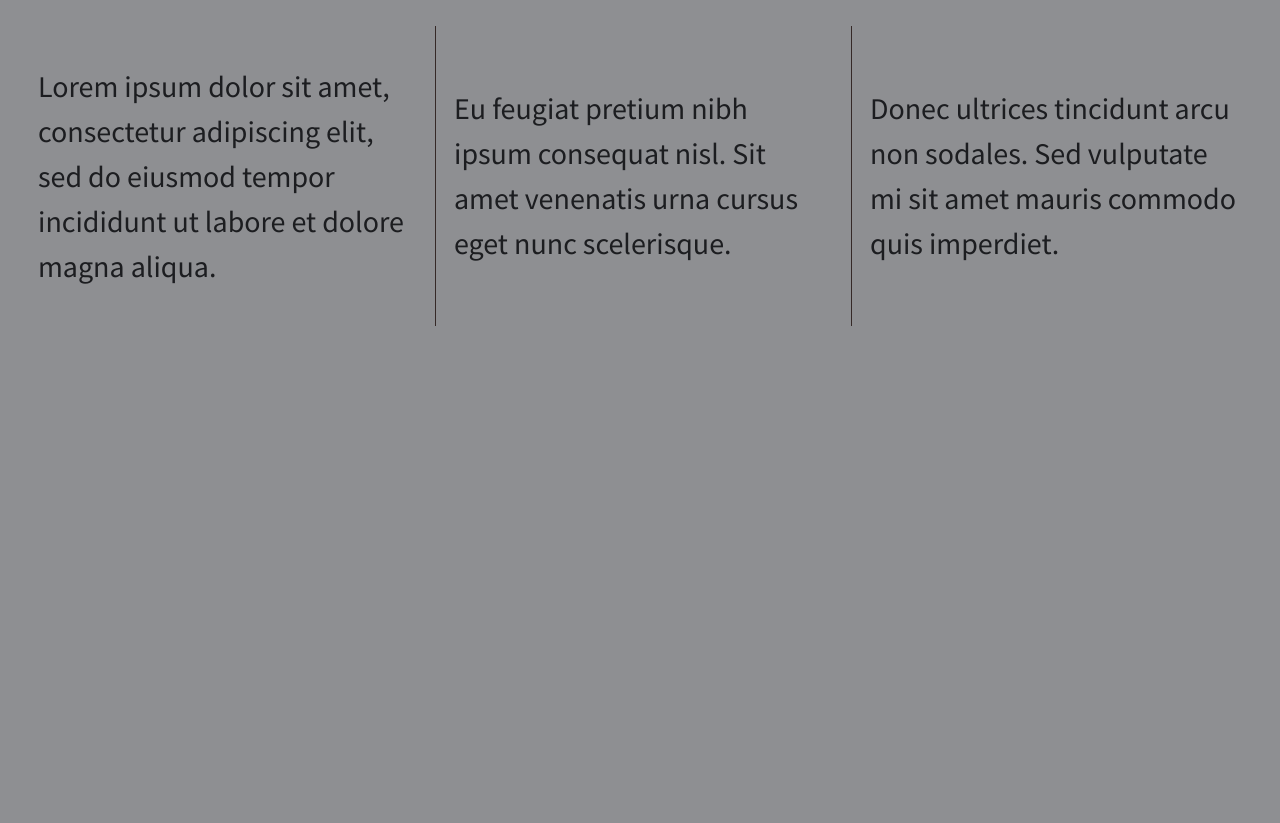
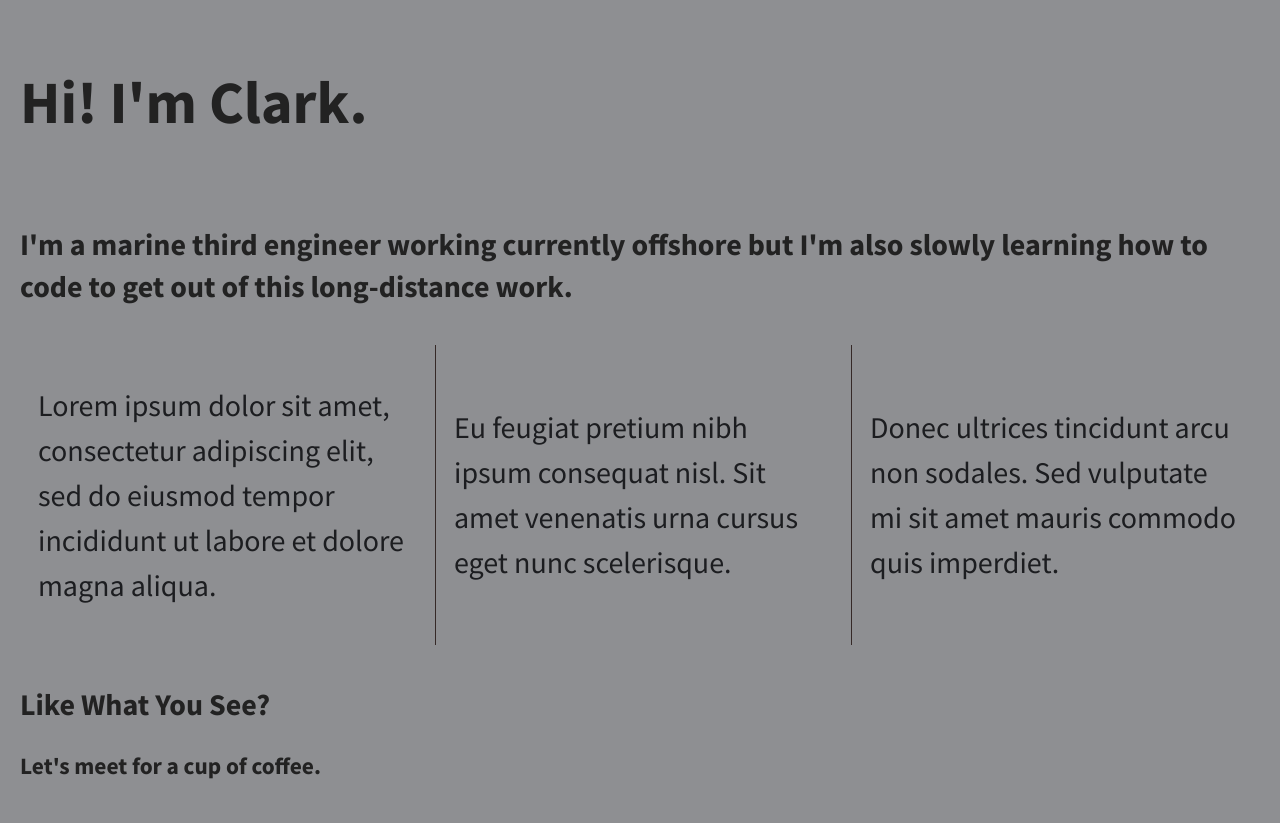
Before and after one commit to bread-bearer/flexbox-display-flex, a plain HTML site: page index.html in a window 1280 px wide. Drawn offline with nearby package versions, Linux system fonts and the light colour scheme.

Commit message:
Added header, main, and footer content

```diff
--- a/css/main.css
+++ b/css/main.css
@@ -106,21 +106,31 @@ body {
     padding: 1em;
     font-size: 1.25em;
     height: 100%;
+    display: flex;
+    justify-content: center;
 }
 
 .wrapper {
     display: flex;
+    flex-flow: row wrap;
     justify-content: space-between;
     font-weight: 500;
 }
 
-.div-1, .div-2, .div-3 {
+header {
+    font-size: 1.5em;
+}
+
+.div-1,
+.div-2,
+.div-3 {
     display: flex;
     width: 30%;
     padding: 0 0.6em;
-  margin: 0.2em 0;
-  justify-content: center;
+    margin: 0 0;
+    justify-content: space-between;
     align-items: center;
+    flex-flow: row nowrap;
     color: #1C1D20;
     border-left: 1px #352927 solid;
     line-height: 1.5em;
@@ -132,6 +142,8 @@ body {
 .div-1 {
     border-left: none;
 }
+
+
 
 
 
@@ -202,8 +214,10 @@ body {
 
 .clearfix:before,
 .clearfix:after {
-    content: " "; /* 1 */
-    display: table; /* 2 */
+    content: " ";
+    /* 1 */
+    display: table;
+    /* 2 */
 }
 
 .clearfix:after {
@@ -230,11 +244,13 @@ body {
    ========================================================================== */
 
 @media print {
+
     *,
     *:before,
     *:after {
         background: transparent !important;
-        color: #000 !important; /* Black prints faster:
+        color: #000 !important;
+        /* Black prints faster:
                                    http://www.sanbeiji.com/archives/953 */
         box-shadow: none !important;
         text-shadow: none !important;
--- a/index.html
+++ b/index.html
@@ -4,7 +4,7 @@
 <head>
     <meta charset="utf-8">
     <meta http-equiv="x-ua-compatible" content="ie=edge">
-    <title>Make me into a grid!</title>
+    <title>I'm taking over now!</title>
     <meta name="description" content="">
     <meta name="viewport" content="width=device-width, initial-scale=1">
 
@@ -24,6 +24,13 @@
         <![endif]-->
 
     <section class="wrapper">
+        <header>
+            <h1>Hi! I'm Clark.</h1>
+        </header>
+        <main>
+            <h2>I'm a marine third engineer working currently offshore but I'm also slowly learning how to code to get
+                out of this long-distance work.</h2>
+        </main>
         <div class="div-1">
             Lorem ipsum dolor sit amet, consectetur adipiscing elit, sed do eiusmod tempor incididunt ut labore et
             dolore magna aliqua.
@@ -35,6 +42,11 @@
             Donec ultrices tincidunt arcu non sodales. Sed
             vulputate mi sit amet mauris commodo quis imperdiet.
         </div>
+
+        <footer>
+            <h2>Like What You See?</h2>
+            <h3>Let's meet for a cup of coffee.</h3>
+        </footer>
     </section>
 
     <script src="https://ajax.googleapis.com/ajax/libs/jquery/1.11.3/jquery.min.js"></script>
```
Lines whose indentation alone changed are shown as unchanged.
